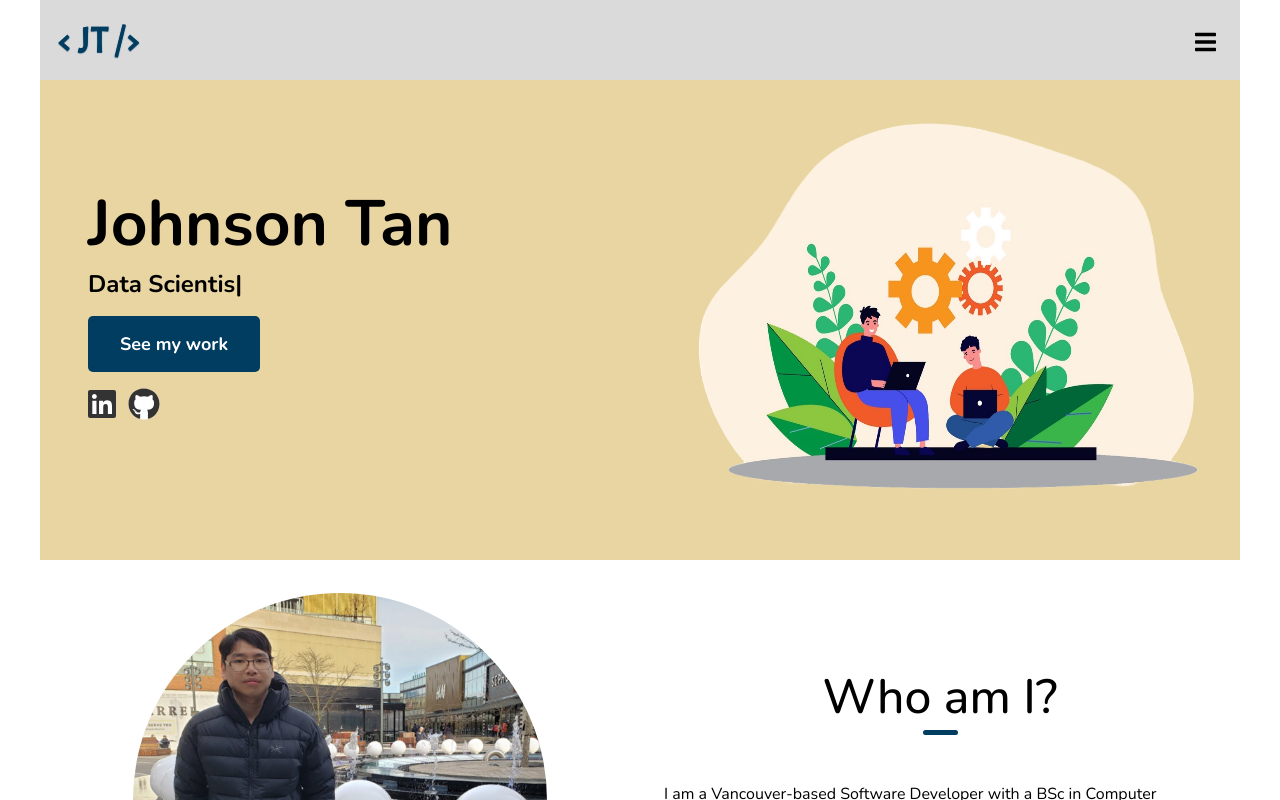
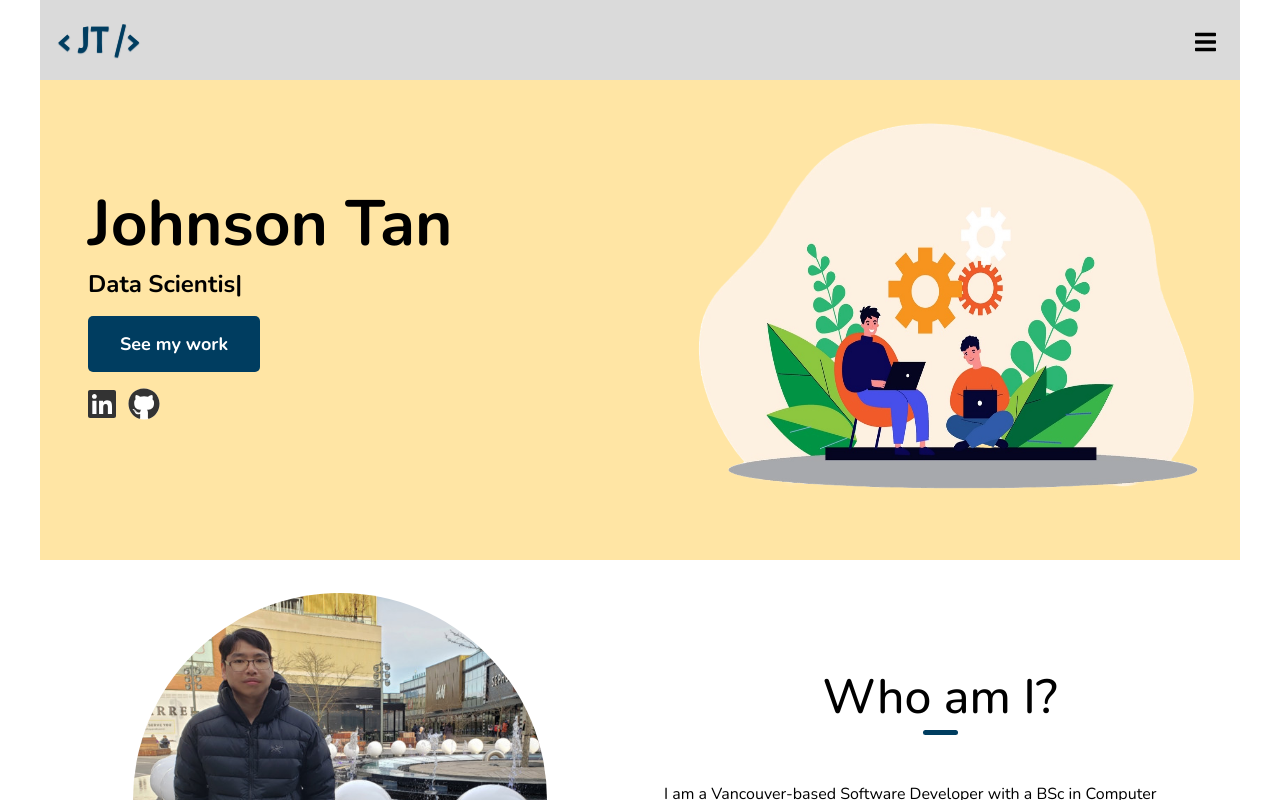
Before and after one commit to jtan-gh/portfolio, a React (Create React App) app: page / in a window 1280 px wide. Shown: the top 800 px of the page. Built offline with nearby package versions, Linux system fonts and the light colour scheme; the HTML template or start-up script is replaced by a standard one.

Commit message:
minor styling changes

```diff
--- a/src/components/Projects/projects.css
+++ b/src/components/Projects/projects.css
@@ -4,6 +4,7 @@
   flex-direction: column;
   align-items: center;
   width: 100%;
+  border-radius: 10px;
 }
 
 .projects .list {
--- a/src/index.css
+++ b/src/index.css
@@ -1,6 +1,6 @@
 :root {
   --primary-color: #003d60;
-  --secondary-color: #e9d5a1;
+  --secondary-color: #ffe5a4;
 }
 
 * {
```
